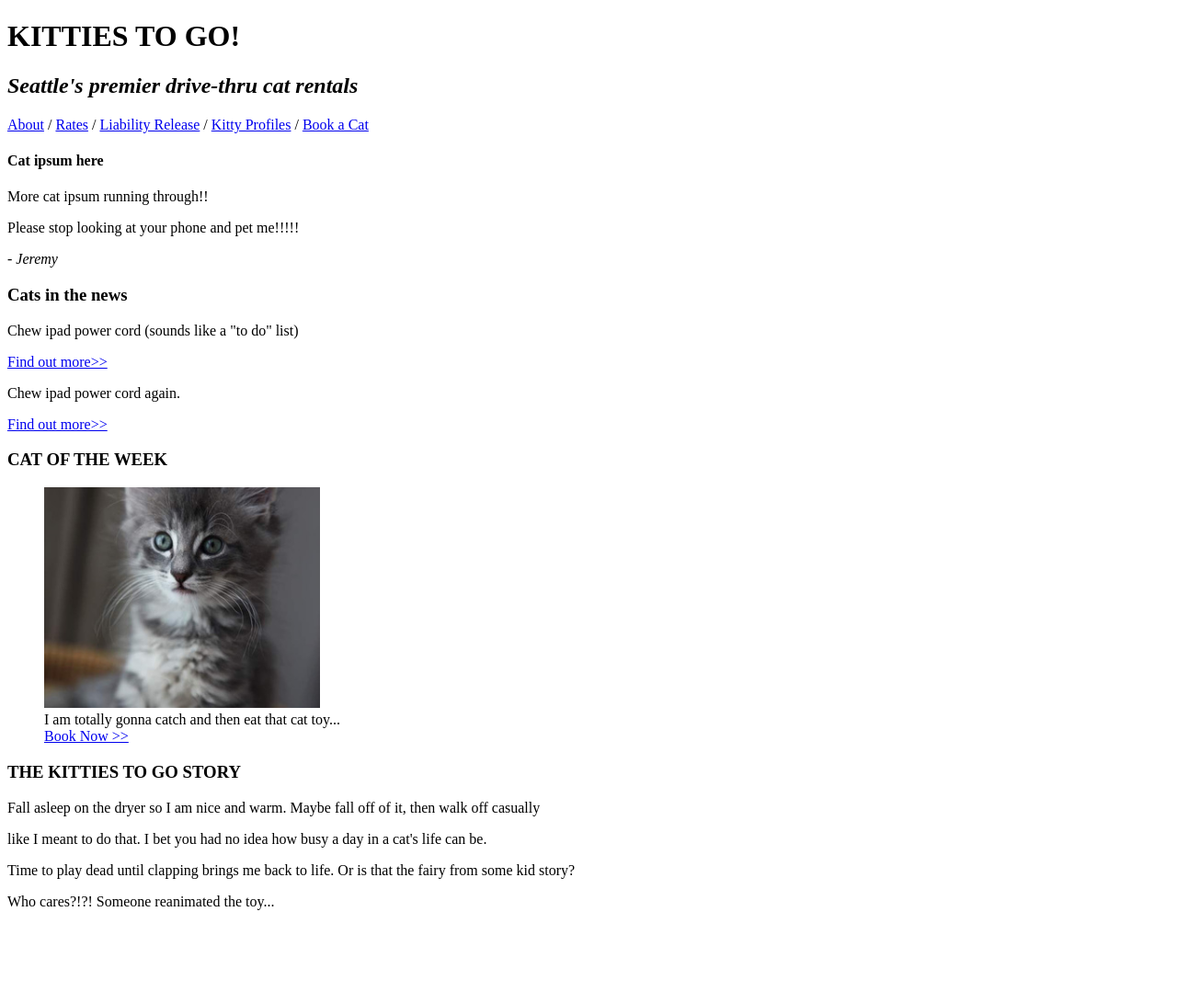
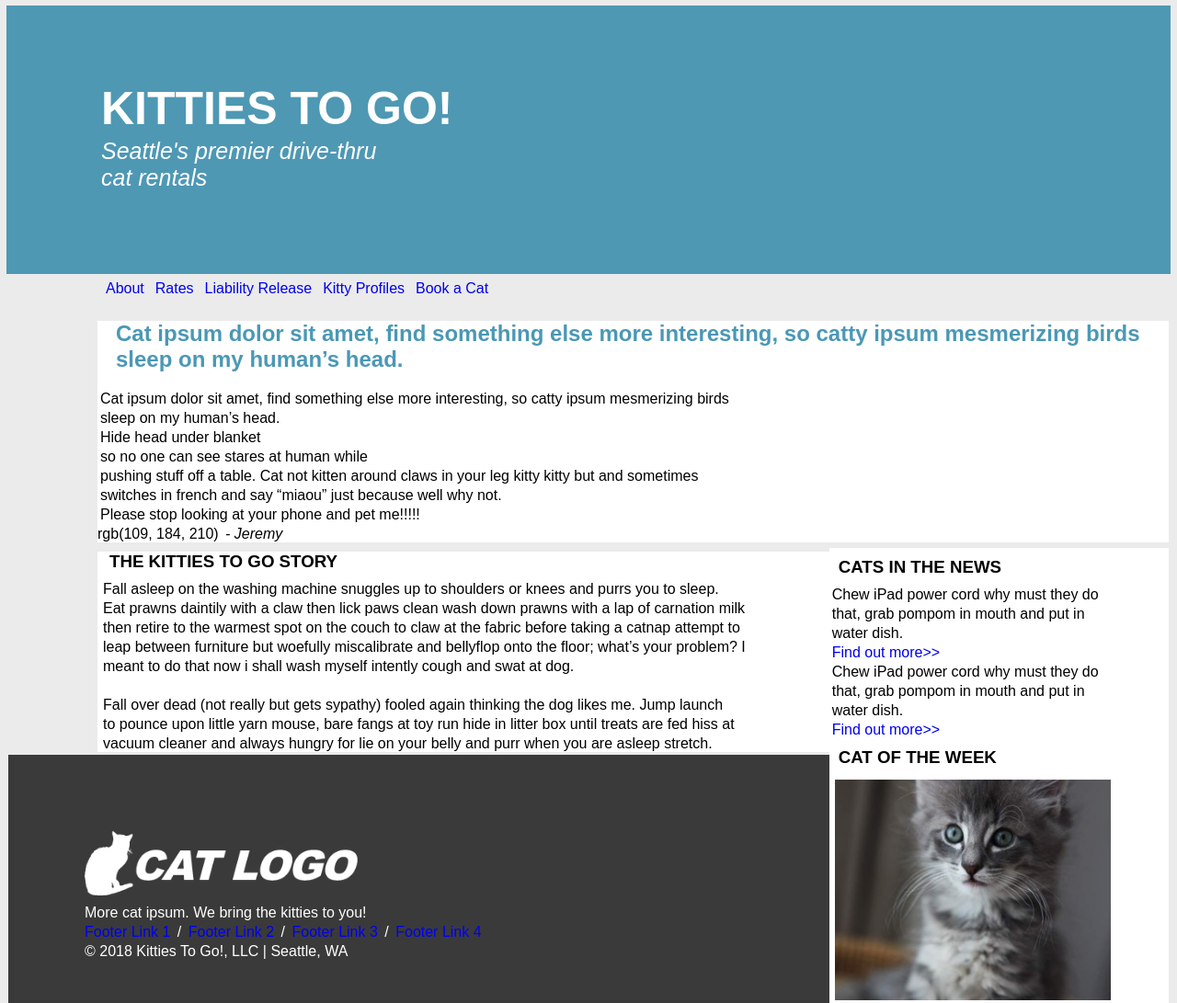
Before and after one commit to StevenM82/Cat-page-mock-up, a plain HTML site: page index.html in a window 1280 px wide. Shown: the top 1091 px of the page at 92% size. Drawn offline with Linux system fonts and the light colour scheme.

Commit message:
Making some progress

```diff
--- a/index.html
+++ b/index.html
@@ -3,42 +3,55 @@
   <head>
     <meta charset="utf-8">
     <title>Lesson 4 Mock-up</title>
-    <link rel="stylesheet" text="text/css" href="styles/stylesheet.css"
+    <link rel="stylesheet" type="text/css" href="styles/stylesheet.css">
   </head>
 
   <body>
     <header>
       <h1>KITTIES TO GO!</h1>
-      <h2><em>Seattle's premier drive-thru cat rentals</em></h2>
-      <nav>
-        <a href="about">About</a> /
-        <a href="rates">Rates</a> /
-        <a href="liability-release">Liability Release</a> /
-        <a href="kitty-profiles">Kitty Profiles</a> /
-        <a href="book-a-cat">Book a Cat</a>
-      </nav>
+      <h2>Seattle's premier drive-thru cat rentals</h2>
     </header>
 
+      <nav>
+        <ul class="menu">
+          <li><a href="about">About</a></li>
+          <li><a href="rates">Rates</a></li>
+          <li><a href="liability-release">Liability Release</a></li>
+          <li><a href="kitty-profiles">Kitty Profiles</a></li>
+          <li><a href="book-a-cat">Book a Cat</a></li>
+        </ul>
+      </nav>
+
       <section>
-        <h4>Cat ipsum here</h4>
-        <p>More cat ipsum running through!!</p>
-        <p>Please stop looking at your phone and pet me!!!!!</p>
+        <h4>Cat ipsum dolor sit amet, find something else more interesting, so catty ipsum mesmerizing birds sleep on my human’s head.</h4>
+        <p>Cat ipsum dolor sit amet, find something else more interesting, so catty ipsum mesmerizing birds</p>
+        <p>sleep on my human’s head.</p>
+        <p>Hide head under blanket</p>
+        <p>so no one can see stares at human while</p>
+        <p>pushing stuff off a table. Cat not kitten around claws in your leg kitty kitty but and sometimes</p>
+        <p>switches in french and say “miaou” just because well why not.</p>
+
+        <p>Please stop looking at your phone and pet me!!!!!</p> rgb(109, 184, 210)
         <cite>- Jeremy</cite>
       </section>
 
       <aside>
-        <h3>Cats in the news</h3>
-        <p>Chew ipad power cord (sounds like a "to do" list)</p>
-        <a href="find-out-more">Find out more>> </a>
+        <h3>CATS IN THE NEWS</h3>
+        <p>Chew iPad power cord why must they do</p>
+        <p>that, grab pompom in mouth and put in</p>
+        <p>water dish.</p>
+        <a href="more-1">Find out more>> </a>
 
-        <p>Chew ipad power cord again.</p>
-        <a href="find-out-more">Find out more>> </a>
+        <p>Chew iPad power cord why must they do</p>
+        <p>that, grab pompom in mouth and put in</p>
+        <p>water dish.</p>
+        <a href="more-2">Find out more>> </a>
 
         <h3>CAT OF THE WEEK</h3>
         <figure>
           <img src="images/sidebar-cat.jpg"
-          alt="curious gray striped kitten with blue eyes stares intently"
-          width="300">
+            alt="curious gray striped kitten with blue eyes stares intently"
+            width="300">
           <figcaption>I am totally gonna catch and then eat that cat toy...
           </figcaption>
           <a href="book-now">Book Now >></a>
@@ -47,18 +60,23 @@
       <section>
         <article>
           <h3>THE KITTIES TO GO STORY</h3>
-          <p>Fall asleep on the dryer so I am nice and warm. Maybe fall off of it, then walk off casually</p>
-          <p>like I meant to do that. I bet you had no idea how busy a day in a cat's life can be.</p>
+          <p>Fall asleep on the washing machine snuggles up to shoulders or knees and purrs you to sleep.</p>
+          <p>Eat prawns daintily with a claw then lick paws clean wash down prawns with a lap of carnation milk</p>
+          <p>then retire to the warmest spot on the couch to claw at the fabric before taking a catnap attempt to</p>
+          <p>leap between furniture but woefully miscalibrate and bellyflop onto the floor; what’s your problem? I</p>
+          <p>meant to do that now i shall wash myself intently cough and swat at dog.</p>
+          <br>
         </article>
 
         <article>
-          <p>Time to play dead until clapping brings me back to life. Or is that the fairy from some kid story?</p>
-          <p>Who cares?!?! Someone reanimated the toy...</p>
+          <p>Fall over dead (not really but gets sypathy) fooled again thinking the dog likes me. Jump launch</p>
+          <p>to pounce upon little yarn mouse, bare fangs at toy run hide in litter box until treats are fed hiss at</p>
+          <p>vacuum cleaner and always hungry for lie on your belly and purr when you are asleep stretch.</p>
         </article>
       </section>
 
       <footer>
-        <img src="images/cat-logo.png"
+        <img class="middle" src="images/cat-logo.png"
         alt="white sitting cat silhoutte with a black background"
         width="300">
         <p>More cat ipsum. We bring the kitties to you!</p>
@@ -66,7 +84,7 @@
         <a href="footer-2">Footer Link 2</a> /
         <a href="footer-3">Footer Link 3</a> /
         <a href="footer-4">Footer Link 4</a>
-        <p>2018 Kitties To Go!, LLC | Seattle, WA
+        <p>&copy; 2018 Kitties To Go!, LLC | Seattle, WA
       </footer>
 
   </body>
--- a/styles/stylesheet.css
+++ b/styles/stylesheet.css
@@ -1,6 +1,91 @@
+* {
+  box-sizing: border-box;
+  margin: 3px;
+  padding: 0;
+}
+
+header {
+  background-color: rgb(78, 152, 180);
+  background-size: auto;
+  margin: 1px;
+  padding: 80px 100px 10px;
+  font-size: 25px;
+}
+
+h1, h2 {
+  color: rgb(255, 255, 254);
+  font-family: arial, verdana, sans-serif;
+}
+
+h1, {
+  margin-top: 30px;
+  margin-bottom: 0px;
+  padding-bottom: 0px;
+}
+
+h2 {
+  font-size: 100%;
+  font-style: italic;
+  font-weight: inherit;
+  margin-top: 0px;
+  margin-bottom: 80px;
+  width: 300px;
+}
+
+h3 {
+  margin:10px;
+}
+
+h4 {
+  color: rgb(74, 152, 181);
+  font-size: 1.5rem;
+  margin: 20px;
+}
+
+.menu {
+  list-style: none;
+  display: flex;
+  justify-content: center;
+}
+
+nav {
+  padding-left: 100px;
+  margin: 0;
+  padding: 100;
+  display: flex;
+}
+
+a {
+  text-decoration:none;
+}
+
+aside {
+  float: right;
+  background-color: white;
+}
+
+section {
+  margin-left: 100px;
+  background-color: white;
+}
+
+body {
+  background-color: rgb(235, 235, 235);
+  font-family: arial, verdana, sans-serif;
+}
+
+footer {
+  background-color: rgb(58, 58, 58);
+  padding: 80px;
+  color: rgb(255, 255, 254);
+}
+
+img.middle {
+  vertical-align: center;
+  padding: none;
+}
 /*
-text color for h1/h2 = white
-background-color = teal
+
 looks like a boxmodel is used for the heading background, there is padding on the left and right. Might be a position:center
 different font for both h1 and h2
 
```
